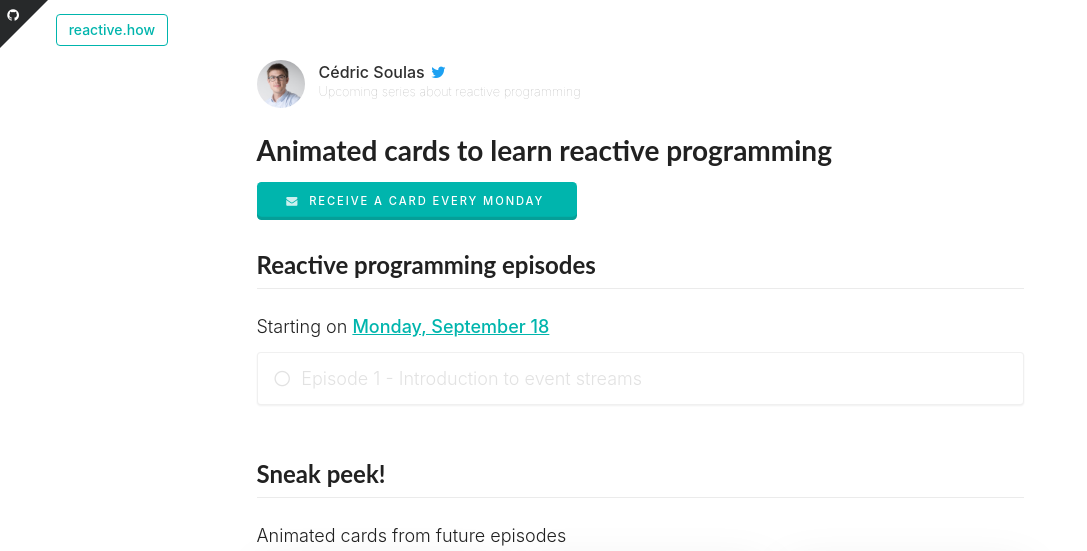
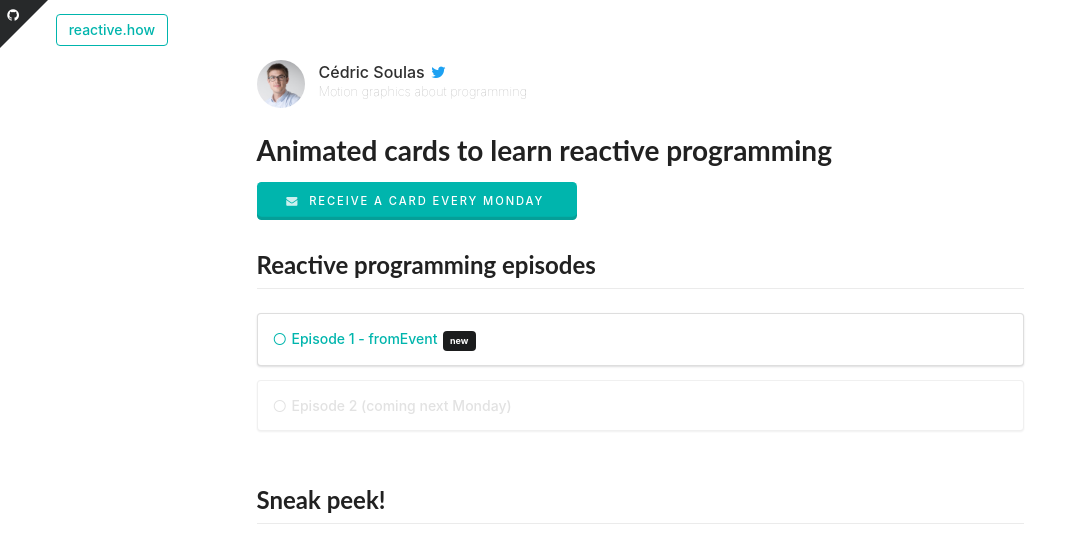
Before and after one commit to cedricss/reactive.how, a Jekyll site: the page built from index.html, in a window 1280 px wide and 1400 px high. Shown: the top 551 px of the window, without its empty margins (0-1087 px from the left). Built offline with Jekyll 4.4.1, drawn with Linux system fonts in a browser that asks for light colours; some of the changed text lies outside the part shown.

Commit message:
Start reactive.how series

```diff
--- a/_includes/author.html
+++ b/_includes/author.html
@@ -7,7 +7,7 @@
     <div class="flex1 padded">
         <a href="https://twitter.com/CedricSoulas">Cédric Soulas <i class="twitter icon"></i></a>
         <div class="sub info">
-            Upcoming series about reactive programming
+            Motion graphics about programming
         </div>
     </div>
 </div>
--- a/_includes/card_more.html
+++ b/_includes/card_more.html
@@ -1,10 +1,10 @@
-<div class="ui card dotted">
+<div class="ui card">
     <div class="content">
     </div>
-    <div class="extra content">
-        <h5 class="ui header">Episode 1 is starting soon!</h5>
-        <a class="ui fluid mini teal button" href="#subscribe">
-            <span class="computer only"><i class="mail icon "></i></span> Stay tuned
+    <div class="extra center aligned content">
+        <h5 class="ui header"><span class="ui black mini label">new</span> Episode 1 - fromEvent</h5>
+        <a class="ui fluid mini teal button" href="/fromEvent">
+            <span class="computer only"><i class="play icon "></i></span>Watch
         </a>
     </div>
 </div>
--- a/_includes/collection.html
+++ b/_includes/collection.html
@@ -2,12 +2,12 @@
     <h2 class="ui header">
         Reactive programming episodes
     </h2>
-    <h3>Starting on <a href="#subscribe">Monday, September 18</a> </h3>
-    <div class="ui disabled segment">
-        <h3>
-            <i class="circle thin icon"></i> Episode 1 - Introduction to event&nbsp;streams
-        </h3>
-    </div>
+    <a class="ui segment" href="/fromEvent">
+        <i class="circle thin icon"></i>Episode 1 - fromEvent <span class="ui black mini label">new</span>
+    </a>
+    <a class="ui disabled segment" href="#subscribe">
+        <span><i class="circle thin icon"></i>Episode 2 (coming next Monday)</span>
+    </a>
 </div>
 <div class="stripe">
     <h2 class="ui header">
--- a/_layouts/default.html
+++ b/_layouts/default.html
@@ -19,17 +19,16 @@
                 <a class="ui fluid limited width very long cta teal button" href="#subscribe"><i class="icon mail"></i> Receive a card every&nbsp;Monday</a>
             </div>
             <div class="content">
-            {{ content }}
+                {{ content }}
             </div>
             <div class="stripe">
                 <div class="headlines">
                     <div class="cta">
-                        <h6 id="subscribe" class="ui center aligned light color uppercase header">starting on Monday, September 18</h6>
-                        <h1 class="ui header center aligned">An animated card<br/>every&nbsp;Monday</h1>
+                        <h1 id="subscribe" class="ui header center aligned">An animated card<br/>every&nbsp;Monday</h1>
                         {% include email_form.html %}
                         <ul class="triangle smaller sub info">
-                            <li>An animated card every Monday (starting&nbsp;soon)</li>
-                            <li>Occasional bonus lessons and early updates</li>
+                            <li>Downloadable animated cards (.GIF)</li>
+                            <li>Occasional news and bonus lessons</li>
                             <li>Easy to unsubscribe</li>
                         </ul>
                         <img class="ui image fluid" src="img/collection_preview.png" alt="" />
```
Also changed, not shown: CHANGELOG.md.
